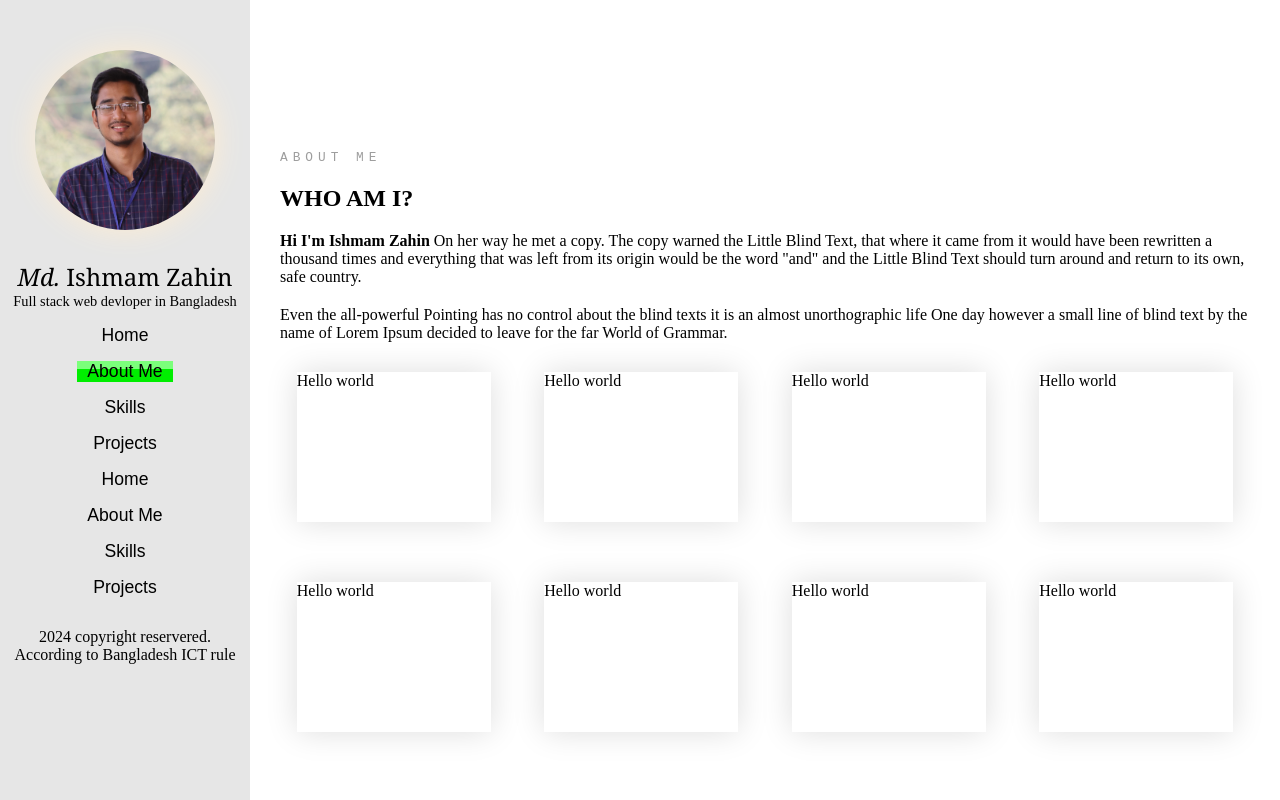
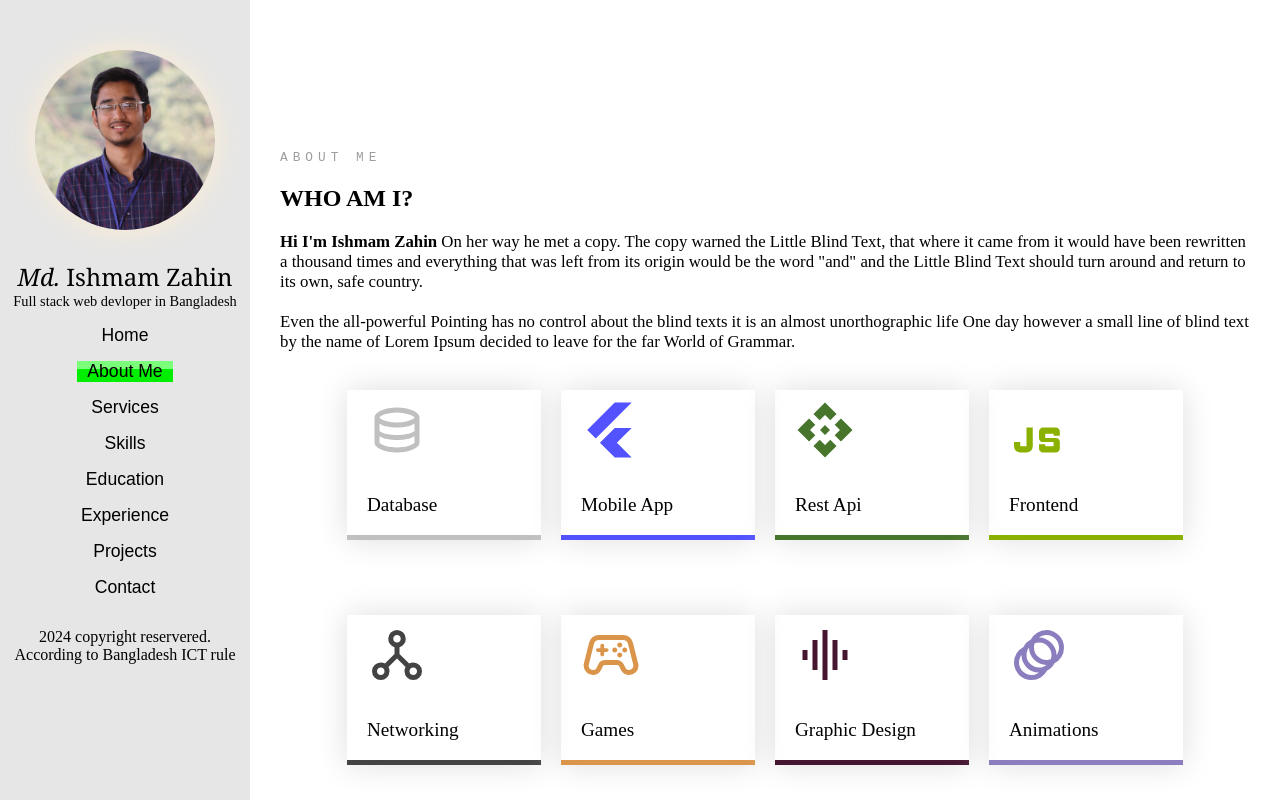
Before and after one commit to Ishmam-Zahin/Portfolio-using-React, a React (Create React App) app: page / in a window 1280 px wide. Both pictures are taken after a click on the button "About Me". Built offline with nearby package versions, Linux system fonts and the light colour scheme.

Commit message:
finished the about me page

```diff
--- a/src/AboutMe.css
+++ b/src/AboutMe.css
@@ -6,6 +6,8 @@
   margin-top: 150px;
   padding-left: 30px;
   padding-right: 30px;
+  transform: translate(-100px, 0);
+  opacity: 0;
 
   transition: transform 1s, opacity 1s;
 }
@@ -21,26 +23,109 @@
 .aboutme-container .detail-container .para {
   margin-top: 20px;
   text-align: left;
+  font-size: 1.05rem;
 }
 .aboutme-container .box-container {
   padding-left: 30px;
   padding-right: 30px;
-  margin-top: 30px;
   margin-bottom: 30px;
   width: 100%;
-  height: 400px;
+  height: 450px;
   display: flex;
-  justify-content: space-around;
+  justify-content: center;
+  align-items: center;
   flex-wrap: wrap;
-  gap: 20px;
 }
 .aboutme-container .box-container .box {
   width: 20%;
   height: 150px;
   box-shadow: 0 0 30px rgb(222, 222, 222);
+  opacity: 0;
+  margin: 10px;
+}
+.aboutme-container .box-container .box p {
+  padding-left: 20px;
+}
+.aboutme-container .box-container .box .p-second {
+  font-size: 1.2rem;
+  margin-top: 20px;
+}
+.aboutme-container .box-container .box-0 {
+  border-bottom: 5px solid silver;
+  transform: translate(-90px, 0);
+  transition: transform 1s, opacity 1s;
+}
+.aboutme-container .box-container .box-1 {
+  border-bottom: 5px solid rgb(82, 82, 255);
+  transform: translate(0, 90px);
+  transition: transform 1s, opacity 1s;
+  transition-delay: 100ms;
+}
+.aboutme-container .box-container .box-2 {
+  border-bottom: 5px solid #48752c;
+  transform: translate(0, 90px);
+  transition: transform 1s, opacity 1s;
+  transition-delay: 200ms;
+}
+.aboutme-container .box-container .box-3 {
+  border-bottom: 5px solid rgb(139, 177, 0);
+  transform: translate(90px, 0);
+  transition: transform 1s, opacity 1s;
+  transition-delay: 300ms;
+}
+.aboutme-container .box-container .box-3 p:first-child {
+  padding-left: 0;
+}
+.aboutme-container .box-container .box-3 .p-second {
+  margin-top: 0;
+}
+.aboutme-container .box-container .box-4 {
+  border-bottom: 5px solid #434343;
+  transform: translate(-90px, 0);
+  transition: transform 1s, opacity 1s;
+}
+.aboutme-container .box-container .box-5 {
+  border-bottom: 5px solid #da954b;
+  transform: translate(0, -90px);
+  transition: transform 1s, opacity 1s;
+  transition-delay: 100ms;
+}
+.aboutme-container .box-container .box-6 {
+  border-bottom: 5px solid #46152f;
+  transform: translate(0, -90px);
+  transition: transform 1s, opacity 1s;
+  transition-delay: 200ms;
+}
+.aboutme-container .box-container .box-7 {
+  border-bottom: 5px solid #8b7dbe;
+  transform: translate(90px, 0);
+  transition: transform 1s, opacity 1s;
+  transition-delay: 300ms;
+}
+.aboutme-container .final-container {
+  background-color: #ffba70;
+  padding-left: 30px;
+  padding-right: 30px;
+  padding-top: 10px;
+  margin-left: 30px;
+  margin-bottom: 50px;
+  width: 80%;
+  height: fit-content;
 
-  transform: translate(0, 50px);
+  transform: translate(-100px, 0);
   opacity: 0;
 
   transition: transform 1s, opacity 1s;
 }
+.aboutme-container .final-container p:first-child {
+  font-size: 2rem;
+  margin-top: 50px;
+}
+.aboutme-container .final-container button {
+  margin-top: 50px;
+  width: 150px;
+  height: 50px;
+  margin-bottom: 50px;
+  background: none;
+  border: 1px solid black;
+}
--- a/src/AboutMe.js
+++ b/src/AboutMe.js
@@ -1,4 +1,4 @@
-import { useEffect, useState, useRef, useCallback } from "react";
+import { useRef, useCallback } from "react";
 import { useObserver } from "./useObserver";
 import "./AboutMe.css";
 
@@ -7,34 +7,23 @@ export default function AboutMe() {
     <div className="aboutme-container">
       <Intro />
       <Boxes />
+      <FinalDetail />
     </div>
   );
 }
 
 function Intro() {
-  const [translate, setTranslate] = useState(-200);
-  const [opacity, setOpacity] = useState(0);
-  const elements = useRef(new Array(1));
-  const handleIntersection = useCallback(
-    function (element) {
-      if (elements.current[0] === element) {
-        setOpacity(1);
-        setTranslate(0);
-      }
-    },
-    [elements]
-  );
-  useObserver(null, 0.4, elements, handleIntersection);
+  const element = useRef(null);
+
+  const handleIntersection = useCallback(function (element) {
+    element.style.transform = `translate(0, 0)`;
+    element.style.opacity = `1`;
+  }, []);
+
+  useObserver(null, 0.4, "0px 0px 0px 0px", [element], handleIntersection);
 
   return (
-    <div
-      className="detail-container"
-      ref={(el) => (elements.current[0] = el)}
-      style={{
-        transform: `translate(${translate}px, 0)`,
-        opacity: opacity,
-      }}
-    >
+    <div className="detail-container" ref={(el) => (element.current = el)}>
       <p>ABOUT ME</p>
       <h2>WHO AM I?</h2>
       <p className="para">
@@ -55,40 +44,169 @@ function Intro() {
 }
 
 function Boxes() {
-  // const [translate0, setTranslate0] = useState(100);
-  // const [translate1, setTranslate1] = useState(100);
-  // const [translate2, setTranslate2] = useState(100);
-  // const [translate3, setTranslate3] = useState(100);
-  // const [translate4, setTranslate4] = useState(100);
-  // const [translate5, setTranslate5] = useState(100);
-  // const [translate6, setTranslate6] = useState(100);
-  // const [translate7, setTranslate7] = useState(100);
+  const element0 = useRef(null);
+  const element1 = useRef(null);
+  const element2 = useRef(null);
+  const element3 = useRef(null);
+  const element4 = useRef(null);
+  const element5 = useRef(null);
+  const element6 = useRef(null);
+  const element7 = useRef(null);
 
-  const elements = useRef(new Array(8));
   const handleIntersect = useCallback(function (element) {
     element.style.transform = `translate(0, 0)`;
     element.style.opacity = `1`;
   }, []);
-  useObserver(null, 0.1, elements, handleIntersect);
+
+  useObserver(null, 0.6, "0px", [element0, element3], handleIntersect);
+  useObserver(null, 0, "0px", [element1, element2], handleIntersect);
+  useObserver(null, 0.2, "0px", [element4, element7], handleIntersect);
+  useObserver(null, 0.8, "0px", [element5, element6], handleIntersect);
 
   return (
     <div className="box-container">
-      <Box id={0} elements={elements} />
-      <Box id={1} elements={elements} />
-      <Box id={2} elements={elements} />
-      <Box id={3} elements={elements} />
-      <Box id={4} elements={elements} />
-      <Box id={5} elements={elements} />
-      <Box id={6} elements={elements} />
-      <Box id={7} elements={elements} />
+      <Box id={0} element={element0}>
+        <p>
+          <svg
+            xmlns="http://www.w3.org/2000/svg"
+            height="80px"
+            viewBox="0 -960 960 960"
+            width="60px"
+            fill="silver"
+          >
+            <path d="M480-120q-151 0-255.5-46.5T120-280v-400q0-66 105.5-113T480-840q149 0 254.5 47T840-680v400q0 67-104.5 113.5T480-120Zm0-479q89 0 179-25.5T760-679q-11-29-100.5-55T480-760q-91 0-178.5 25.5T200-679q14 30 101.5 55T480-599Zm0 199q42 0 81-4t74.5-11.5q35.5-7.5 67-18.5t57.5-25v-120q-26 14-57.5 25t-67 18.5Q600-528 561-524t-81 4q-42 0-82-4t-75.5-11.5Q287-543 256-554t-56-25v120q25 14 56 25t66.5 18.5Q358-408 398-404t82 4Zm0 200q46 0 93.5-7t87.5-18.5q40-11.5 67-26t32-29.5v-98q-26 14-57.5 25t-67 18.5Q600-328 561-324t-81 4q-42 0-82-4t-75.5-11.5Q287-343 256-354t-56-25v99q5 15 31.5 29t66.5 25.5q40 11.5 88 18.5t94 7Z" />
+          </svg>
+        </p>
+        <p className="p-second">Database</p>
+      </Box>
+      <Box id={1} element={element1}>
+        <p>
+          <svg
+            xmlns="http://www.w3.org/2000/svg"
+            height="80px"
+            viewBox="0 -960 960 960"
+            width="60px"
+            fill="rgb(82, 82, 255)"
+          >
+            <path d="M236-345 100-480l440-440h271L236-345ZM540-40 303-277l237-237h271L574-277 811-40H540Z" />
+          </svg>
+        </p>
+        <p className="p-second">Mobile App</p>
+      </Box>
+      <Box id={2} element={element2}>
+        <p>
+          <svg
+            xmlns="http://www.w3.org/2000/svg"
+            height="80px"
+            viewBox="0 -960 960 960"
+            width="60px"
+            fill="#48752C"
+          >
+            <path d="m480-400-80-80 80-80 80 80-80 80Zm-85-235L295-735l185-185 185 185-100 100-85-85-85 85ZM225-295 40-480l185-185 100 100-85 85 85 85-100 100Zm510 0L635-395l85-85-85-85 100-100 185 185-185 185ZM480-40 295-225l100-100 85 85 85-85 100 100L480-40Z" />
+          </svg>
+        </p>
+        <p className="p-second">Rest Api</p>
+      </Box>
+      <Box id={3} element={element3}>
+        <p>
+          <svg
+            xmlns="http://www.w3.org/2000/svg"
+            height="100px"
+            viewBox="0 -960 960 960"
+            width="100px"
+            fill="rgb(139, 177, 0)"
+          >
+            <path d="M300-360q-25 0-42.5-17.5T240-420v-40h60v40h60v-180h60v180q0 25-17.5 42.5T360-360h-60Zm220 0q-17 0-28.5-11.5T480-400v-40h60v20h80v-40H520q-17 0-28.5-11.5T480-500v-60q0-17 11.5-28.5T520-600h120q17 0 28.5 11.5T680-560v40h-60v-20h-80v40h100q17 0 28.5 11.5T680-460v60q0 17-11.5 28.5T640-360H520Z" />
+          </svg>
+        </p>
+        <p className="p-second">Frontend</p>
+      </Box>
+      <Box id={4} element={element4}>
+        <p>
+          <svg
+            xmlns="http://www.w3.org/2000/svg"
+            height="80px"
+            viewBox="0 -960 960 960"
+            width="60px"
+            fill="#434343"
+          >
+            <path d="M220-80q-58 0-99-41t-41-99q0-58 41-99t99-41q18 0 35 4.5t32 12.5l153-153v-110q-44-13-72-49.5T340-740q0-58 41-99t99-41q58 0 99 41t41 99q0 48-28 84.5T520-606v110l154 153q15-8 31.5-12.5T740-360q58 0 99 41t41 99q0 58-41 99t-99 41q-58 0-99-41t-41-99q0-18 4.5-35t12.5-32L480-424 343-287q8 15 12.5 32t4.5 35q0 58-41 99t-99 41Zm520-80q25 0 42.5-17.5T800-220q0-25-17.5-42.5T740-280q-25 0-42.5 17.5T680-220q0 25 17.5 42.5T740-160ZM480-680q25 0 42.5-17.5T540-740q0-25-17.5-42.5T480-800q-25 0-42.5 17.5T420-740q0 25 17.5 42.5T480-680ZM220-160q25 0 42.5-17.5T280-220q0-25-17.5-42.5T220-280q-25 0-42.5 17.5T160-220q0 25 17.5 42.5T220-160Z" />
+          </svg>
+        </p>
+        <p className="p-second">Networking</p>
+      </Box>
+      <Box id={5} element={element5}>
+        <p>
+          <svg
+            xmlns="http://www.w3.org/2000/svg"
+            height="80px"
+            viewBox="0 -960 960 960"
+            width="60px"
+            fill="#DA954B"
+          >
+            <path d="M189-160q-60 0-102.5-43T42-307q0-9 1-18t3-18l84-336q14-54 57-87.5t98-33.5h390q55 0 98 33.5t57 87.5l84 336q2 9 3.5 18.5T919-306q0 61-43.5 103.5T771-160q-42 0-78-22t-54-60l-28-58q-5-10-15-15t-21-5H385q-11 0-21 5t-15 15l-28 58q-18 38-54 60t-78 22Zm3-80q19 0 34.5-10t23.5-27l28-57q15-31 44-48.5t63-17.5h190q34 0 63 18t45 48l28 57q8 17 23.5 27t34.5 10q28 0 48-18.5t21-46.5q0 1-2-19l-84-335q-7-27-28-44t-49-17H285q-28 0-49.5 17T208-659l-84 335q-2 6-2 18 0 28 20.5 47t49.5 19Zm348-280q17 0 28.5-11.5T580-560q0-17-11.5-28.5T540-600q-17 0-28.5 11.5T500-560q0 17 11.5 28.5T540-520Zm80-80q17 0 28.5-11.5T660-640q0-17-11.5-28.5T620-680q-17 0-28.5 11.5T580-640q0 17 11.5 28.5T620-600Zm0 160q17 0 28.5-11.5T660-480q0-17-11.5-28.5T620-520q-17 0-28.5 11.5T580-480q0 17 11.5 28.5T620-440Zm80-80q17 0 28.5-11.5T740-560q0-17-11.5-28.5T700-600q-17 0-28.5 11.5T660-560q0 17 11.5 28.5T700-520Zm-360 60q13 0 21.5-8.5T370-490v-40h40q13 0 21.5-8.5T440-560q0-13-8.5-21.5T410-590h-40v-40q0-13-8.5-21.5T340-660q-13 0-21.5 8.5T310-630v40h-40q-13 0-21.5 8.5T240-560q0 13 8.5 21.5T270-530h40v40q0 13 8.5 21.5T340-460Zm140-20Z" />
+          </svg>
+        </p>
+        <p className="p-second">Games</p>
+      </Box>
+      <Box id={6} element={element6}>
+        <p>
+          <svg
+            xmlns="http://www.w3.org/2000/svg"
+            height="80px"
+            viewBox="0 -960 960 960"
+            width="60px"
+            fill="#46152F"
+          >
+            <path d="M280-240v-480h80v480h-80ZM440-80v-800h80v800h-80ZM120-400v-160h80v160h-80Zm480 160v-480h80v480h-80Zm160-160v-160h80v160h-80Z" />
+          </svg>
+        </p>
+        <p className="p-second">Graphic Design</p>
+      </Box>
+      <Box id={7} element={element7}>
+        <p>
+          <svg
+            xmlns="http://www.w3.org/2000/svg"
+            height="80px"
+            viewBox="0 -960 960 960"
+            width="60px"
+            fill="#8B7DBE"
+          >
+            <path d="M360-80q-58 0-109-22t-89-60q-38-38-60-89T80-360q0-81 42-148t110-102q20-39 49.5-68.5T350-728q33-68 101-110t149-42q58 0 109 22t89 60q38 38 60 89t22 109q0 85-42 150T728-350q-20 39-49.5 68.5T610-232q-35 68-102 110T360-80Zm0-80q33 0 63.5-10t56.5-30q-58 0-109-22t-89-60q-38-38-60-89t-22-109q-20 26-30 56.5T160-360q0 42 16 78t43 63q27 27 63 43t78 16Zm120-120q33 0 64.5-10t57.5-30q-59 0-110-22.5T403-403q-38-38-60.5-89T320-602q-20 26-30 57.5T280-480q0 42 15.5 78t43.5 63q27 28 63 43.5t78 15.5Zm120-120q18 0 34.5-3t33.5-9q22-60 6.5-115.5T621-621q-38-38-93.5-53.5T412-668q-6 17-9 33.5t-3 34.5q0 42 15.5 78t43.5 63q27 28 63 43.5t78 15.5Zm160-78q20-26 30-57.5t10-64.5q0-42-15.5-78T741-741q-27-28-63-43.5T600-800q-35 0-65.5 10T478-760q59 0 110 22.5t89 60.5q38 38 60.5 89T760-478Z" />
+          </svg>
+        </p>
+        <p className="p-second">Animations</p>
+      </Box>
     </div>
   );
 }
 
-function Box({ id, elements }) {
+function Box({ id, element, children }) {
   return (
-    <div className="box" ref={(el) => (elements.current[id] = el)}>
-      Hello world
+    <div className={`box box-${id}`} ref={(el) => (element.current = el)}>
+      {children}
     </div>
   );
 }
+
+function FinalDetail() {
+  const element = useRef(null);
+
+  const handleIntersection = useCallback(function (element) {
+    element.style.transform = `translate(0, 0)`;
+    element.style.opacity = `1`;
+  }, []);
+
+  useObserver(null, 0.4, "0px 0px 0px 0px", [element], handleIntersection);
+
+  return (
+    <div className="final-container" ref={(el) => (element.current = el)}>
+      <p>
+        I am happy to know you
+        <br />
+        that 300+ projects done sucessfully!
+      </p>
+      <button>Hire Me</button>
+    </div>
+  );
+}
--- a/src/NavBar.js
+++ b/src/NavBar.js
@@ -12,22 +12,22 @@ export default function NavBar({ onPress, currentActiveTab }) {
           About Me
         </Link>
         <Link id={3} onPress={onPress} currentActiveTab={currentActiveTab}>
+          Services
+        </Link>
+        <Link id={4} onPress={onPress} currentActiveTab={currentActiveTab}>
           Skills
         </Link>
-        <Link id={4} onPress={onPress} currentActiveTab={currentActiveTab}>
+        <Link id={5} onPress={onPress} currentActiveTab={currentActiveTab}>
+          Education
+        </Link>
+        <Link id={6} onPress={onPress} currentActiveTab={currentActiveTab}>
+          Experience
+        </Link>
+        <Link id={7} onPress={onPress} currentActiveTab={currentActiveTab}>
           Projects
         </Link>
-        <Link id={5} onPress={onPress} currentActiveTab={currentActiveTab}>
-          Home
-        </Link>
-        <Link id={6} onPress={onPress} currentActiveTab={currentActiveTab}>
-          About Me
-        </Link>
-        <Link id={7} onPress={onPress} currentActiveTab={currentActiveTab}>
-          Skills
-        </Link>
         <Link id={8} onPress={onPress} currentActiveTab={currentActiveTab}>
-          Projects
+          Contact
         </Link>
       </Links>
       <Footer>
```
Also changed, not shown: src/useObserver.js (+10 -4 lines).
